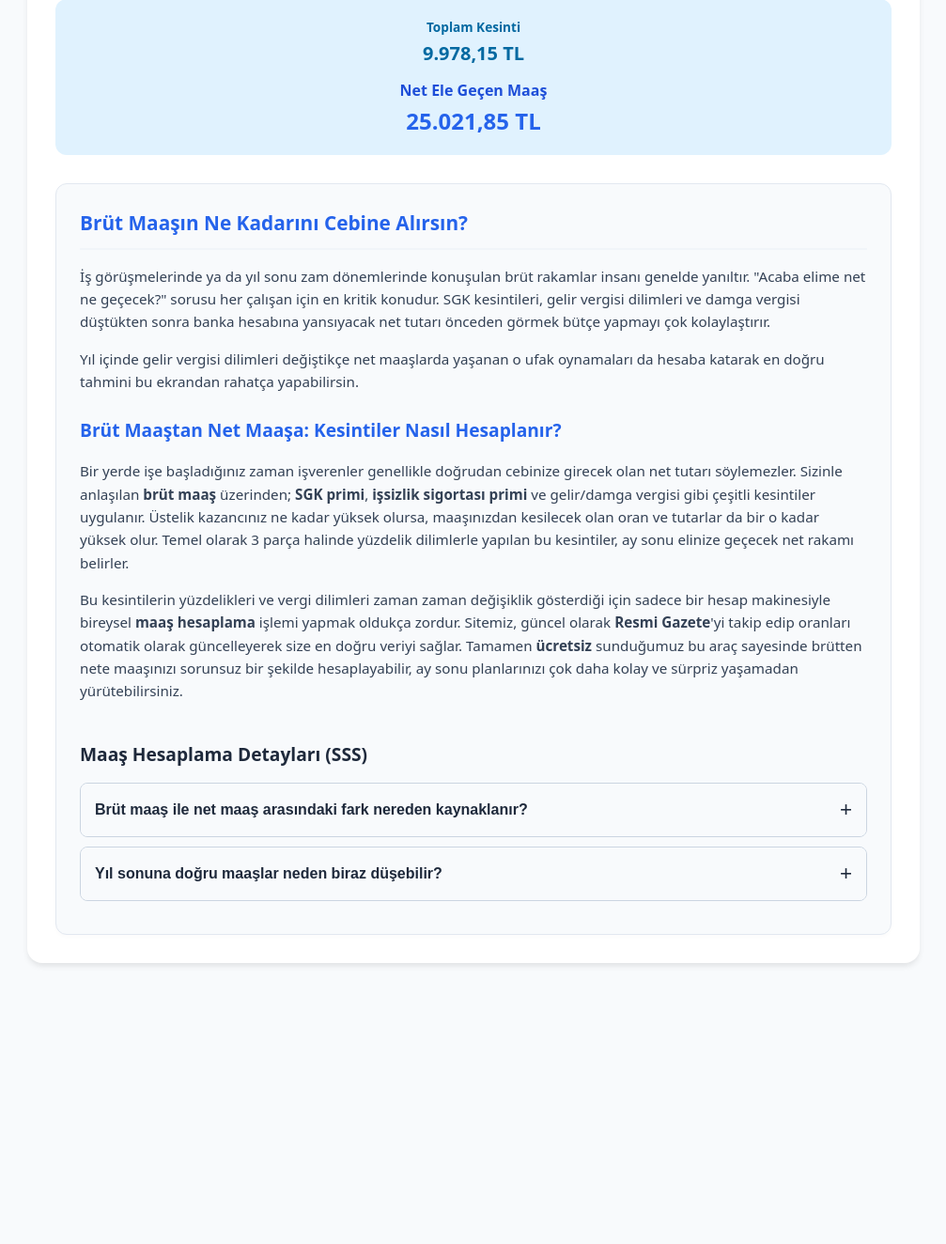
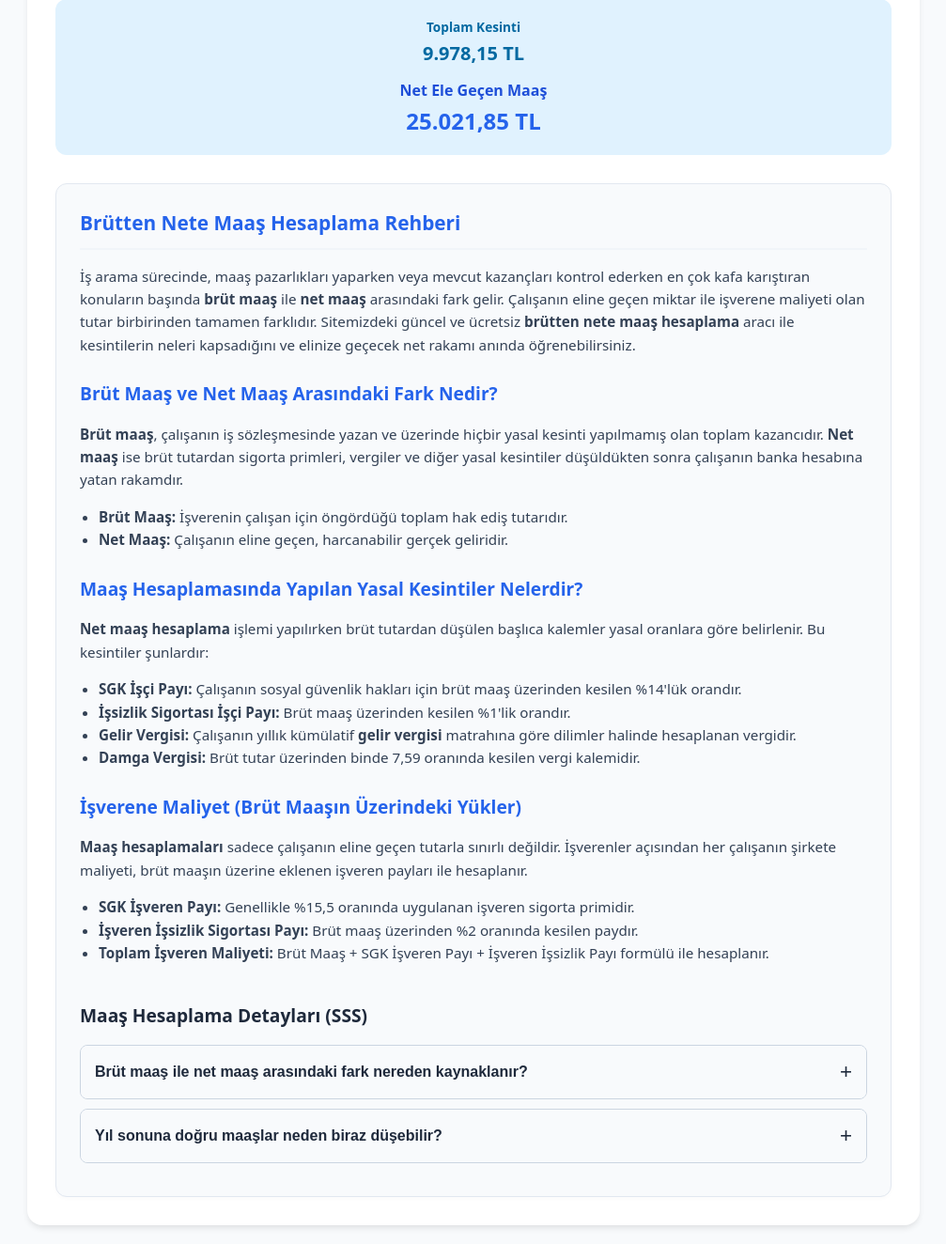
Before and after one commit to cempolat172-arch/pratikhesaplar, a FastAPI app: page /maas-hesaplama in a window 1280 px wide. Shown: the part 562-1886 px from the top of the page at 94% size, without its empty margins (136-1143 px from the left). Before the commit the page ends 1590 px from the top, so only its background shows below. Run offline with FastAPI, Linux system fonts and the light colour scheme.

Commit message:
Maaş sayfası için SEO metni güncellendi

```diff
--- a/templates/maas.html
+++ b/templates/maas.html
@@ -15,13 +15,32 @@
 </div>
 
 <div class="seo-content" style="background: #f8fafc; padding: 25px; border-radius: 12px; margin-top: 30px; border: 1px solid #e2e8f0; box-shadow: 0 2px 4px rgba(0,0,0,0.02);">
-    <h2 style="font-size: 1.3rem; margin-top: 0;">Brüt Maaşın Ne Kadarını Cebine Alırsın?</h2>
-    <p>İş görüşmelerinde ya da yıl sonu zam dönemlerinde konuşulan brüt rakamlar insanı genelde yanıltır. "Acaba elime net ne geçecek?" sorusu her çalışan için en kritik konudur. SGK kesintileri, gelir vergisi dilimleri ve damga vergisi düştükten sonra banka hesabına yansıyacak net tutarı önceden görmek bütçe yapmayı çok kolaylaştırır.</p>
-    <p>Yıl içinde gelir vergisi dilimleri değiştikçe net maaşlarda yaşanan o ufak oynamaları da hesaba katarak en doğru tahmini bu ekrandan rahatça yapabilirsin.</p>
+    <h2 style="font-size: 1.3rem; margin-top: 0;">Brütten Nete Maaş Hesaplama Rehberi</h2>
+    <p>İş arama sürecinde, maaş pazarlıkları yaparken veya mevcut kazançları kontrol ederken en çok kafa karıştıran konuların başında <strong>brüt maaş</strong> ile <strong>net maaş</strong> arasındaki fark gelir. Çalışanın eline geçen miktar ile işverene maliyeti olan tutar birbirinden tamamen farklıdır. Sitemizdeki güncel ve ücretsiz <strong>brütten nete maaş hesaplama</strong> aracı ile kesintilerin neleri kapsadığını ve elinize geçecek net rakamı anında öğrenebilirsiniz.</p>
 
-    <h3 style="font-size: 1.2rem; color: var(--primary); margin-top: 25px; margin-bottom: 10px;">Brüt Maaştan Net Maaşa: Kesintiler Nasıl Hesaplanır?</h3>
-    <p>Bir yerde işe başladığınız zaman işverenler genellikle doğrudan cebinize girecek olan net tutarı söylemezler. Sizinle anlaşılan <strong>brüt maaş</strong> üzerinden; <strong>SGK primi</strong>, <strong>işsizlik sigortası primi</strong> ve gelir/damga vergisi gibi çeşitli kesintiler uygulanır. Üstelik kazancınız ne kadar yüksek olursa, maaşınızdan kesilecek olan oran ve tutarlar da bir o kadar yüksek olur. Temel olarak 3 parça halinde yüzdelik dilimlerle yapılan bu kesintiler, ay sonu elinize geçecek net rakamı belirler.</p>
-    <p>Bu kesintilerin yüzdelikleri ve vergi dilimleri zaman zaman değişiklik gösterdiği için sadece bir hesap makinesiyle bireysel <strong>maaş hesaplama</strong> işlemi yapmak oldukça zordur. Sitemiz, güncel olarak <strong>Resmi Gazete</strong>'yi takip edip oranları otomatik olarak güncelleyerek size en doğru veriyi sağlar. Tamamen <strong>ücretsiz</strong> sunduğumuz bu araç sayesinde brütten nete maaşınızı sorunsuz bir şekilde hesaplayabilir, ay sonu planlarınızı çok daha kolay ve sürpriz yaşamadan yürütebilirsiniz.</p>
+    <h3 style="font-size: 1.2rem; color: var(--primary); margin-top: 25px; margin-bottom: 10px;">Brüt Maaş ve Net Maaş Arasındaki Fark Nedir?</h3>
+    <p><strong>Brüt maaş</strong>, çalışanın iş sözleşmesinde yazan ve üzerinde hiçbir yasal kesinti yapılmamış olan toplam kazancıdır. <strong>Net maaş</strong> ise brüt tutardan sigorta primleri, vergiler ve diğer yasal kesintiler düşüldükten sonra çalışanın banka hesabına yatan rakamdır.</p>
+    <ul style="margin-top: 10px; margin-bottom: 20px; padding-left: 20px; line-height: 1.6;">
+        <li><strong>Brüt Maaş:</strong> İşverenin çalışan için öngördüğü toplam hak ediş tutarıdır.</li>
+        <li><strong>Net Maaş:</strong> Çalışanın eline geçen, harcanabilir gerçek geliridir.</li>
+    </ul>
+
+    <h3 style="font-size: 1.2rem; color: var(--primary); margin-top: 25px; margin-bottom: 10px;">Maaş Hesaplamasında Yapılan Yasal Kesintiler Nelerdir?</h3>
+    <p><strong>Net maaş hesaplama</strong> işlemi yapılırken brüt tutardan düşülen başlıca kalemler yasal oranlara göre belirlenir. Bu kesintiler şunlardır:</p>
+    <ul style="margin-top: 10px; margin-bottom: 20px; padding-left: 20px; line-height: 1.6;">
+        <li><strong>SGK İşçi Payı:</strong> Çalışanın sosyal güvenlik hakları için brüt maaş üzerinden kesilen %14'lük orandır.</li>
+        <li><strong>İşsizlik Sigortası İşçi Payı:</strong> Brüt maaş üzerinden kesilen %1'lik orandır.</li>
+        <li><strong>Gelir Vergisi:</strong> Çalışanın yıllık kümülatif <strong>gelir vergisi</strong> matrahına göre dilimler halinde hesaplanan vergidir.</li>
+        <li><strong>Damga Vergisi:</strong> Brüt tutar üzerinden binde 7,59 oranında kesilen vergi kalemidir.</li>
+    </ul>
+
+    <h3 style="font-size: 1.2rem; color: var(--primary); margin-top: 25px; margin-bottom: 10px;">İşverene Maliyet (Brüt Maaşın Üzerindeki Yükler)</h3>
+    <p><strong>Maaş hesaplamaları</strong> sadece çalışanın eline geçen tutarla sınırlı değildir. İşverenler açısından her çalışanın şirkete maliyeti, brüt maaşın üzerine eklenen işveren payları ile hesaplanır.</p>
+    <ul style="margin-top: 10px; margin-bottom: 20px; padding-left: 20px; line-height: 1.6;">
+        <li><strong>SGK İşveren Payı:</strong> Genellikle %15,5 oranında uygulanan işveren sigorta primidir.</li>
+        <li><strong>İşveren İşsizlik Sigortası Payı:</strong> Brüt maaş üzerinden %2 oranında kesilen paydır.</li>
+        <li><strong>Toplam İşveren Maliyeti:</strong> Brüt Maaş + SGK İşveren Payı + İşveren İşsizlik Payı formülü ile hesaplanır.</li>
+    </ul>
 
     <div class="faq-section" style="margin-top: 40px;">
         <h3 style="font-size: 1.2rem; color: #1e293b; border-bottom: none; margin-bottom: 15px;">Maaş Hesaplama Detayları (SSS)</h3>
```
